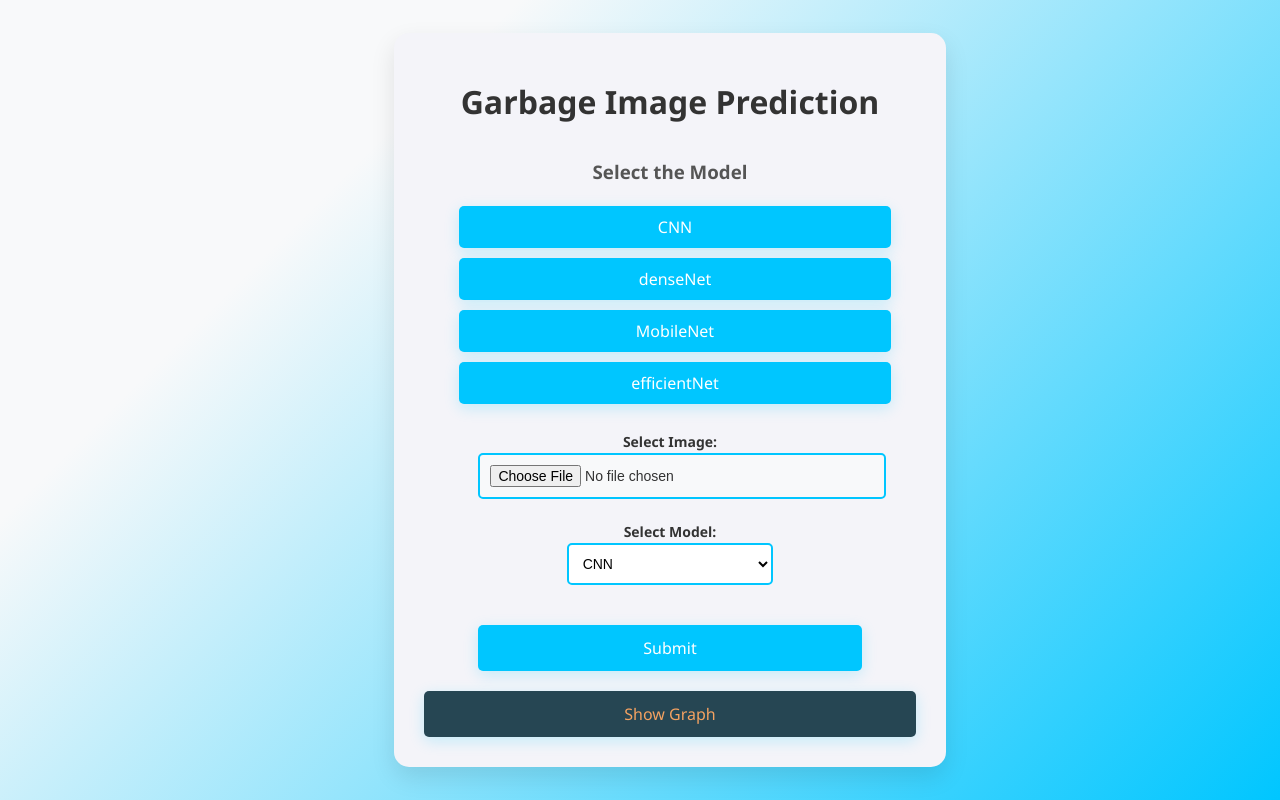
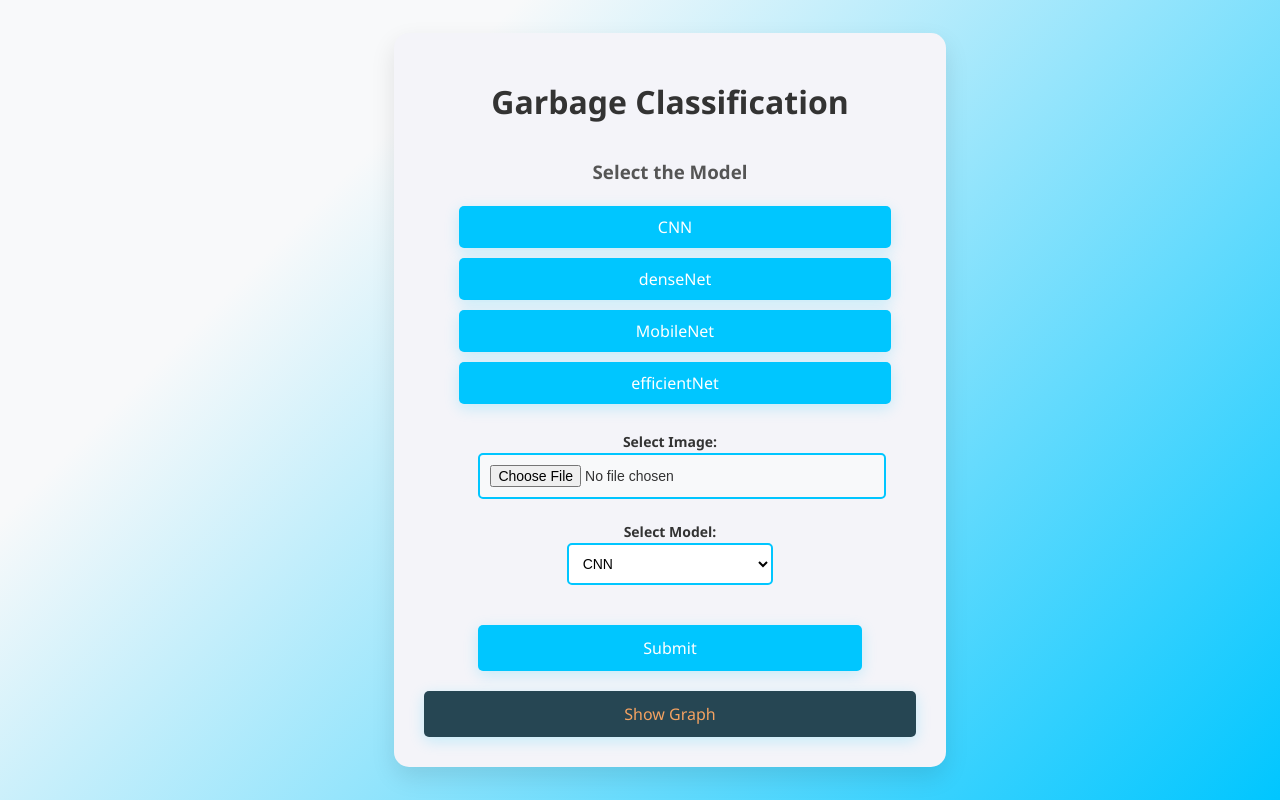
Before and after one commit to Suresh-1208/Garbage-Prediction, a React (Vite) app in the folder frontend/: page /detection in a window 1280 px wide. Built offline with nearby package versions, Linux system fonts and the light colour scheme.

Commit message:
first commit

```diff
--- a/frontend/src/components/Details.jsx
+++ b/frontend/src/components/Details.jsx
@@ -15,7 +15,7 @@ const Details = () => {
         <h1>Project Overview</h1>
         <h2>Garbage Prediction Application</h2>
         <p>
-          This web app classifies images using pre-trained models: CNN, VGG16, ResNet50, and MobileNet. Users can upload an image, select a model, and view predictions along with accuracy.
+          This web app classifies images using pre-trained models: CNN, denseNet, MobileNet,efficient. Users can upload an image, select a model, and view predictions along with accuracy.
         </p>
         <h3>Key Features:</h3>
         <ul>
@@ -28,7 +28,7 @@ const Details = () => {
         <ul>
           <li><strong>Frontend:</strong> React, Chart.js</li>
           <li><strong>Backend:</strong> Flask, TensorFlow</li>
-          <li><strong>Models:</strong> CNN, VGG16, ResNet50, MobileNet</li>
+          <li><strong>Models:</strong> CNN, denseNet, MobileNet,efficient</li>
         </ul>
         <h3>Contact and Support:</h3>
         <p>
--- a/frontend/src/components/Detection.jsx
+++ b/frontend/src/components/Detection.jsx
@@ -44,7 +44,7 @@ const ImageUpload = () => {
         formData.append('model', model);
 
         try {
-            const response = await axios.post('http://127.0.0.1:5000/predict', formData, {
+            const response = await axios.post('https://garbage-prediction-1.onrender.com/predict', formData, {
                 headers: {
                     'Content-Type': 'multipart/form-data',
                 },
@@ -79,7 +79,7 @@ const ImageUpload = () => {
 
     return (
         <div className="container">
-            <h1>Garbage Image Prediction</h1>
+            <h1>Garbage Classification</h1>
             <h3>Select the Model</h3>
             <div>
                 <button className="model-button" onClick={() => setModel('cnn')}>CNN</button>
--- a/frontend/src/components/Home.jsx
+++ b/frontend/src/components/Home.jsx
@@ -12,7 +12,7 @@ const Home = () => {
 
     return (
         <div className="container">
-            <h1 >Welcome to the Garbage Prediction website</h1>
+            <h1 >Welcome to the Garbage Classification website</h1>
 
             <div className="button-container">
                 <button
```
Also changed, not shown: 1 other file (tests, documents, lock files or other folders).
